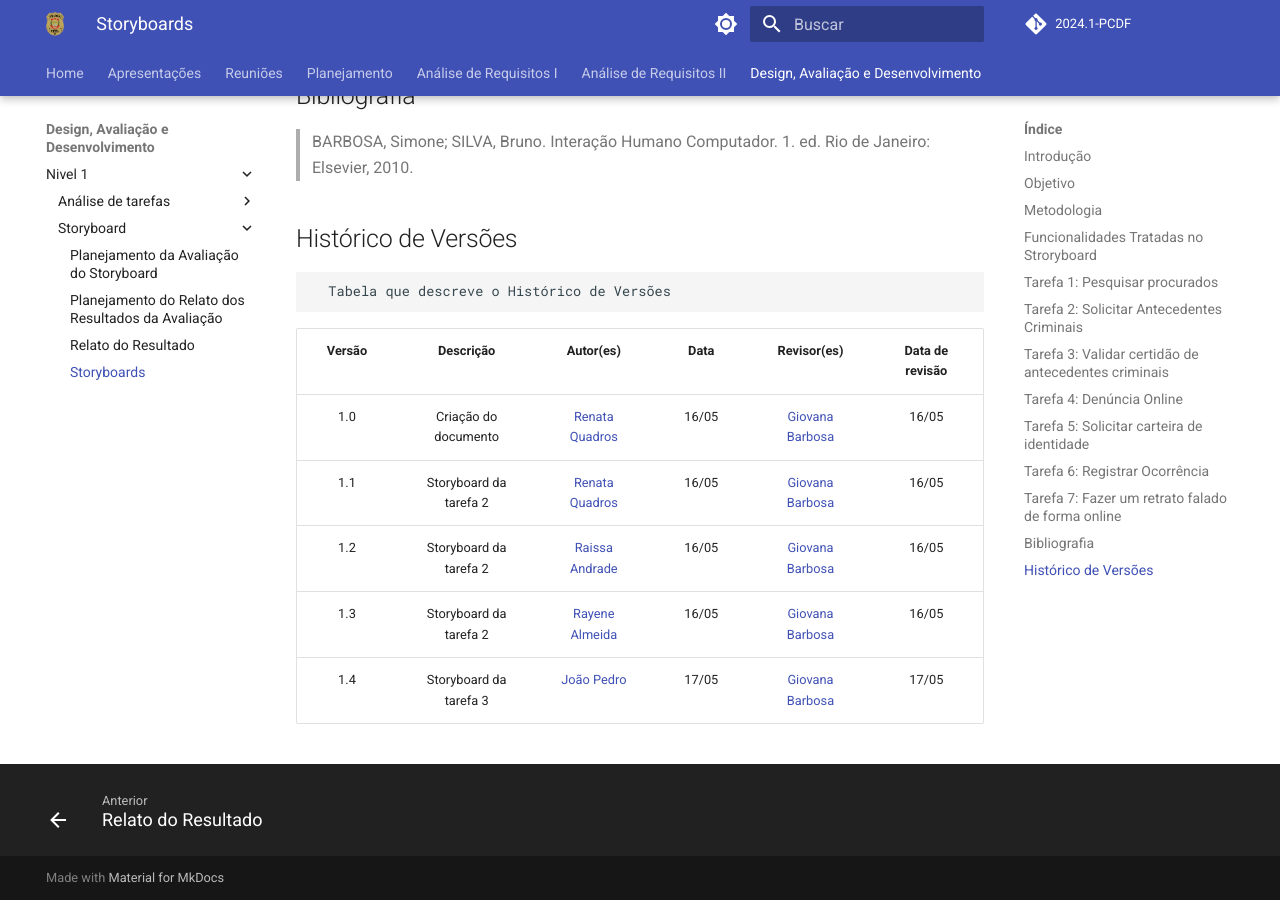
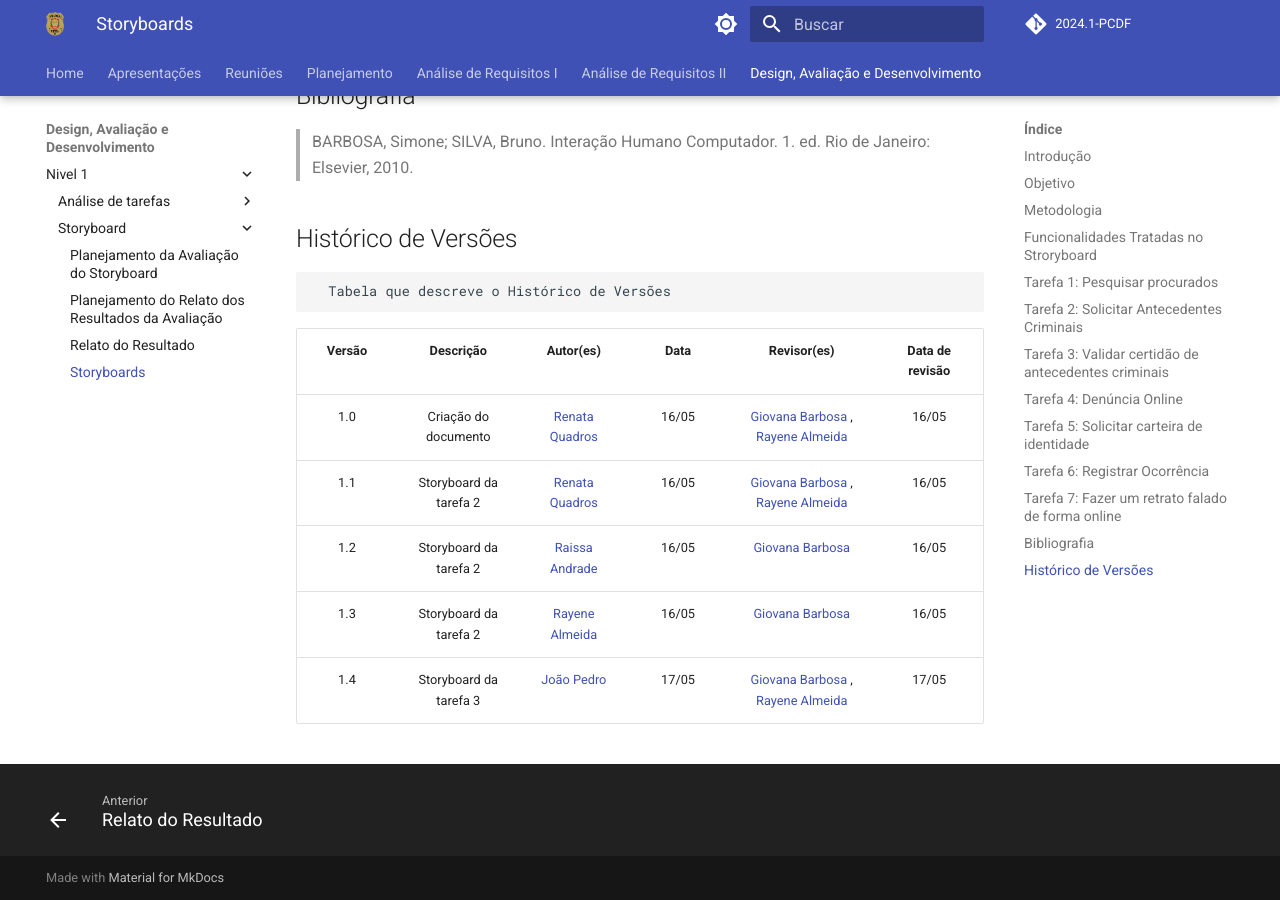
Before and after one commit to Interacao-Humano-Computador/2024.1-PCDF, an MkDocs documentation site: the page built from docs/design/Nivel1/stroyboard/stroryboar.md, in a window 1280 px wide and 900 px high, scrolled down 8347 px. Built offline with MkDocs 1.6.1 and Material for MkDocs 9.7.7, drawn with Linux system fonts in a browser that asks for light colours; comment, search, counter and statistics services are not loaded.

Commit message:
Revisões

```diff
--- a/docs/design/Nivel1/stroyboard/stroryboar.md
+++ b/docs/design/Nivel1/stroyboard/stroryboar.md
@@ -150,8 +150,8 @@ As figuras 9, 10 e 11 representam o storyboard da funcionalidade sugerida. Foi f
 
 |     Versão       |     Descrição      |      Autor(es)      | Data           |  Revisor(es)          |Data de revisão|
 | :----------------------------------------------------------: | :-------------------------------: | :-------------------------------------------------: | :-------------------------------: |  :-------------------------------: | :-------------------------------: |
-| 1.0 | Criação do documento | [Renata Quadros](https://github.com/Renatinha28) | 16/05 |[Giovana Barbosa ](https://github.com/gio221) | 16/05  |
-| 1.1 | Storyboard da tarefa 2 | [Renata Quadros](https://github.com/Renatinha28) | 16/05 | [Giovana Barbosa ](https://github.com/gio221) | 16/05 |
+| 1.0 | Criação do documento | [Renata Quadros](https://github.com/Renatinha28) | 16/05 |[Giovana Barbosa ](https://github.com/gio221), [Rayene Almeida](https://github.com/rayenealmeida)  | 16/05  |
+| 1.1 | Storyboard da tarefa 2 | [Renata Quadros](https://github.com/Renatinha28) | 16/05 | [Giovana Barbosa ](https://github.com/gio221), [Rayene Almeida](https://github.com/rayenealmeida)  | 16/05 |
 | 1.2 | Storyboard da tarefa 2 | [Raissa Andrade](https://github.com/RaissaAndradeS) | 16/05 | [Giovana Barbosa ](https://github.com/gio221) | 16/05 |
 | 1.3 | Storyboard da tarefa 2 | [Rayene Almeida](https://github.com/rayenealmeida) | 16/05 | [Giovana Barbosa ](https://github.com/gio221) | 16/05 |
-| 1.4 | Storyboard da tarefa 3 | [João Pedro](https://github.com/JoaoODragonborn) | 17/05 | [Giovana Barbosa ](https://github.com/gio221) | 17/05 |
+| 1.4 | Storyboard da tarefa 3 | [João Pedro](https://github.com/JoaoODragonborn) | 17/05 | [Giovana Barbosa ](https://github.com/gio221), [Rayene Almeida](https://github.com/rayenealmeida)  | 17/05 |
```
Also changed, not shown: docs/design/Nivel1/analise_tarefas/planejamento_avaliação.md (+1 -1 lines), docs/design/Nivel1/analise_tarefas/planejamento_relato.md (+1 -1 lines), docs/design/Nivel1/stroyboard/planejamento_avaliação.md (+1 -1 lines), docs/design/Nivel1/stroyboard/relato.md (+1 -1 lines).
